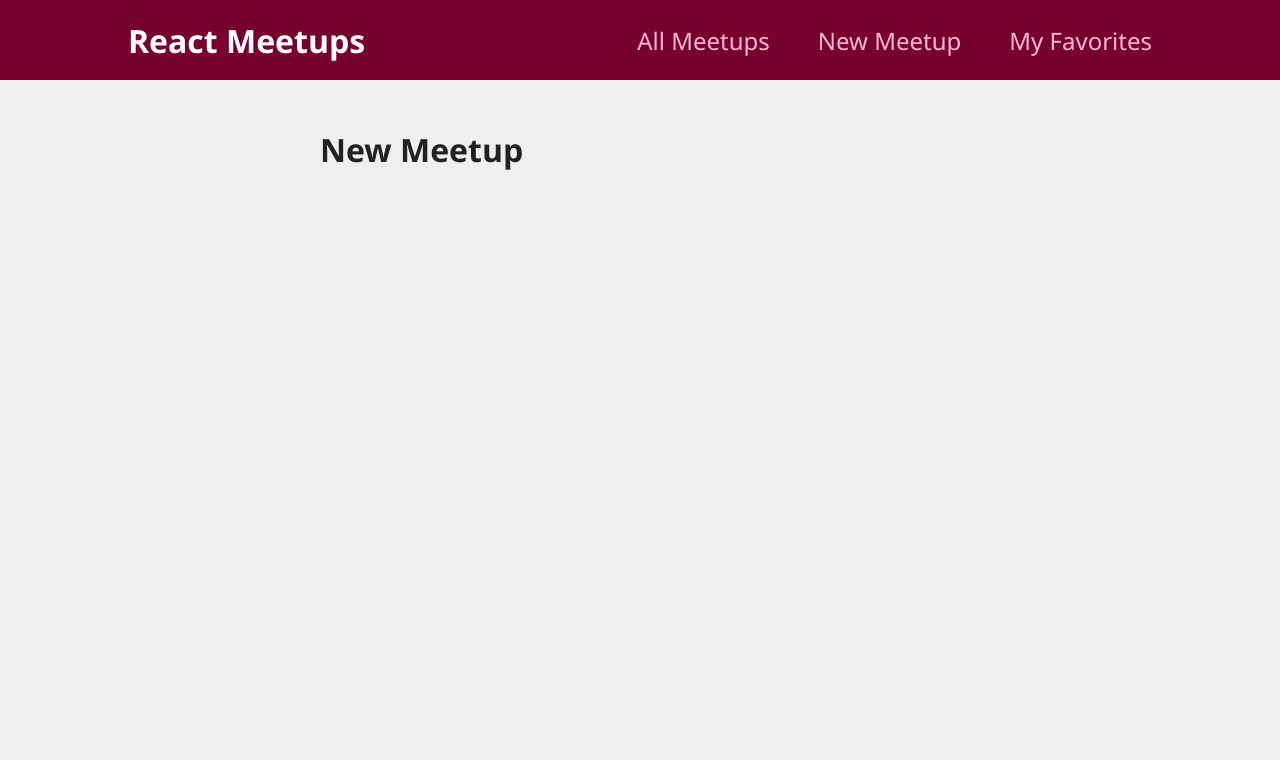
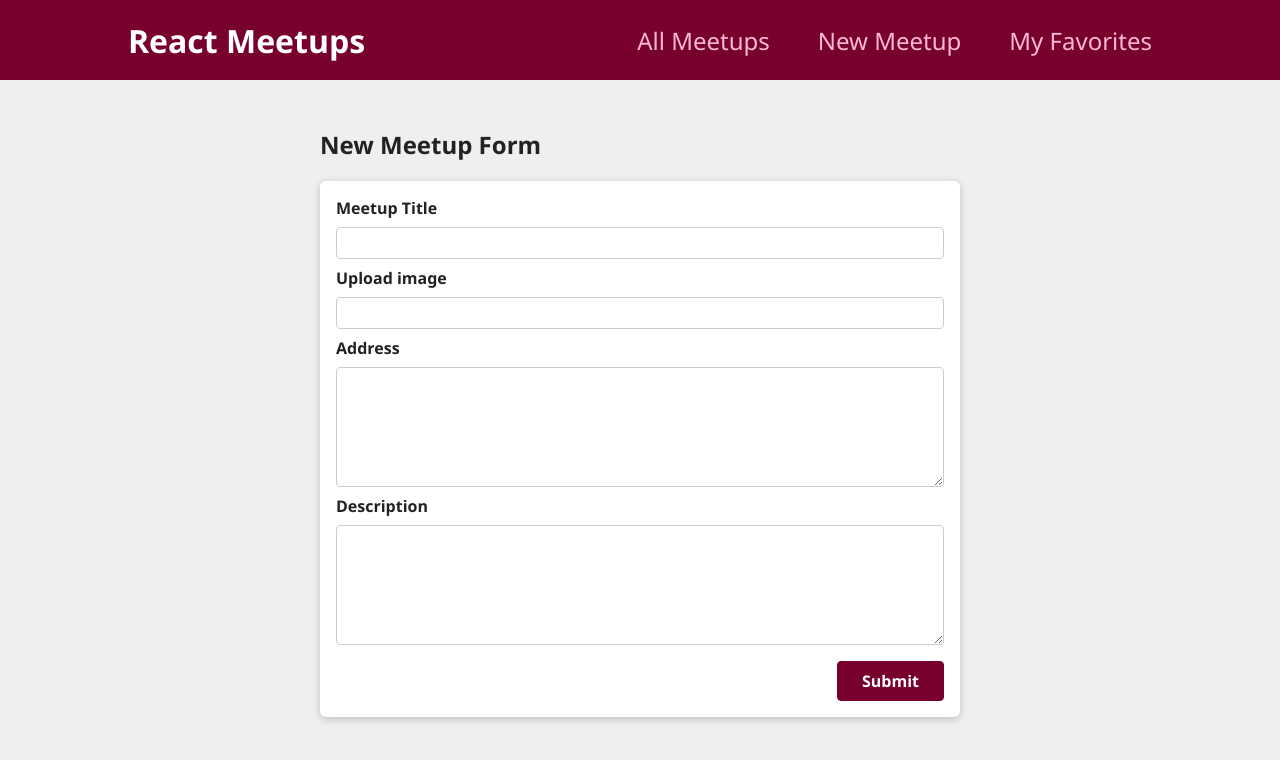
Before and after one commit to rohan-pareek/react-course, a React (Create React App) app: page /new-meetup in a window 1280 px wide. Shown: the top 760 px of the page. Built offline with nearby package versions, Linux system fonts and the light colour scheme.

Commit message:
added meetup form and connected it with firebase database

```diff
--- /dev/null
+++ b/src/components/meetups/NewMeetupForrm.js
@@ -0,0 +1,59 @@
+import { useRef } from "react";
+
+import Card from "../ui/Card";
+import css from '../../styles/NewMeetupForm.module.css';
+
+function NewMeetupForm({addMeetup}) {
+
+    const titleRef = useRef();
+    const imageRef = useRef();
+    const addressRef = useRef();
+    const descriptionRef = useRef();
+
+    const submitHandler = (e) => {
+        e.preventDefault();
+
+        const title = titleRef.current.value;
+        const image = imageRef.current.value;
+        const address = addressRef.current.value;
+        const description = descriptionRef.current.value;
+
+        const payload = {
+            title,
+            image,
+            address,
+            description
+        }
+
+        addMeetup(payload);
+    }
+
+    return (
+        <Card>
+            <form className={css.form} onSubmit = { submitHandler }>
+                <div className={css.control}>
+                    <label htmlFor="title">Meetup Title</label>
+                    <input type="text" id = "title" ref={titleRef} required />
+                </div>
+                <div className={css.control}>
+                    <label htmlFor="image">Upload image</label>
+                    <input type="url" id="image" ref={imageRef} required />
+                </div>
+                <div className={css.control}>
+                    <label htmlFor="address">Address</label>
+                    <textarea id="address" rows="5" ref={ addressRef } required></textarea>
+                </div>
+                <div className={css.control}>
+                    <label htmlFor="description">Description</label>
+                    <textarea id="description" rows="5" ref={descriptionRef} required></textarea>
+                </div>
+                <div className={css.actions}>
+                    <button>Submit</button>
+                </div>
+            </form>
+        </Card>
+    )
+
+}
+
+export default NewMeetupForm;
--- a/src/pages/AllMeetups.js
+++ b/src/pages/AllMeetups.js
@@ -1,33 +1,55 @@
+import { useEffect, useState } from "react";
 import MeetupList from "../components/meetups/MeetupList";
 
-const DUMMY_DATA = [
-    {
-        id: 'm1',
-        title: 'This is a first meetup',
-        image:
-            'https://upload.wikimedia.org/wikipedia/commons/thumb/d/d3/Stadtbild_M%C3%BCnchen.jpg/2560px-Stadtbild_M%C3%BCnchen.jpg',
-        address: 'Meetupstreet 5, 12345 Meetup City',
-        description:
-            'This is a first, amazing meetup which you definitely should not miss. It will be a lot of fun!',
-    },
-    {
-        id: 'm2',
-        title: 'This is a second meetup',
-        image:
-            'https://upload.wikimedia.org/wikipedia/commons/thumb/d/d3/Stadtbild_M%C3%BCnchen.jpg/2560px-Stadtbild_M%C3%BCnchen.jpg',
-        address: 'Meetupstreet 5, 12345 Meetup City',
-        description:
-            'This is a first, amazing meetup which you definitely should not miss. It will be a lot of fun!',
-    },
-];
+function AllMeetupsPage() {
 
-function AllMeetupsPage() {
+    const [ meetups, setMeetups ] = useState([]);
+    const [ isLoading, setIsLoading ] = useState( false );
+
+    const processData = (obj) => {
+        const data = [];
+        for(const key in obj) {
+            const meetup = {
+                id: key,
+                ...obj[key]
+            }
+
+            data.push(meetup);
+        }
+
+        return data;
+    }
+
+    const fetchMeetups = async () => {
+        setIsLoading( true )
+        const firebaseUrl = '<FIREBASE-DATABASE-URL>';
+        const apiUrl = `${firebaseUrl}/meetups.json`;
+        const res = await fetch(apiUrl);
+        const data = await res.json();
+        const result = processData(data);
+        setMeetups(result);
+        setIsLoading( false );
+    }
+    useEffect(()=>{
+
+        fetchMeetups();
+
+    }, []);
+
+    if( isLoading ) {
+        return (
+            <section>
+                <p>Loading...</p>
+            </section>
+        )
+    }
+
     return (
         <section>
             <h1>
                 All Meetups
             </h1>
-            <MeetupList list={DUMMY_DATA} />
+            {<MeetupList list={meetups} />}
         </section>
     )
 }
--- a/src/pages/NewMeetup.js
+++ b/src/pages/NewMeetup.js
@@ -1,8 +1,38 @@
+import { useNavigate } from 'react-router-dom';
+
+import NewMeetupForm from "../components/meetups/NewMeetupForrm";
+
 function NewMeetupPage() {
+
+    const navigate = useNavigate();
+
+    const addMeetup = async (payload) => {
+        const firebaseUrl = '<FIREBASE-DATABASE-URL>';
+        const apiUrl = `${firebaseUrl}/meetups.json`;
+        const config = {
+            method: 'POST',
+            body: JSON.stringify(payload),
+            headers: {
+                'Content-Type': 'application/json'
+            }
+        }
+        try {
+            const res = await fetch(apiUrl, config);
+            const data = await res.json();
+            if(data.name) {
+                navigate('/')
+            }
+        } catch (error) {
+            console.log(error);
+        }
+    }
+
     return (
-        <h1>
-            New Meetup
-        </h1>
+        <section>
+            <h1>New Meetup Form</h1>
+            <NewMeetupForm addMeetup={addMeetup} />
+        </section>
+
     )
 }
 
```
Also changed, not shown: src/styles/NewMeetupForm.module.css (indentation only).
